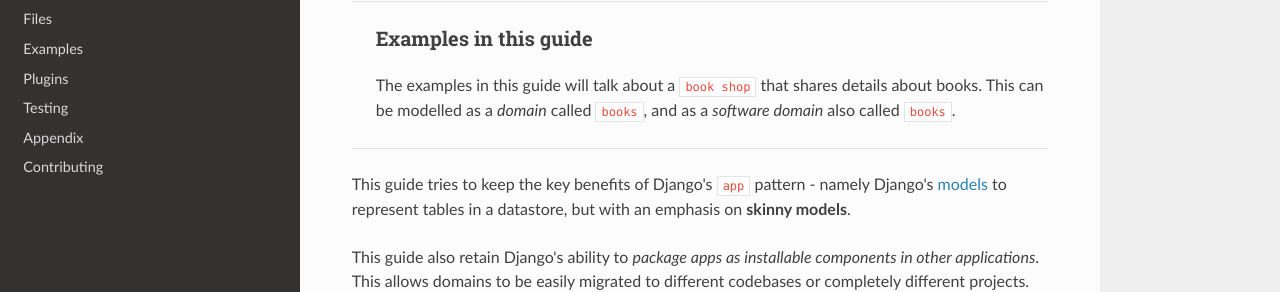
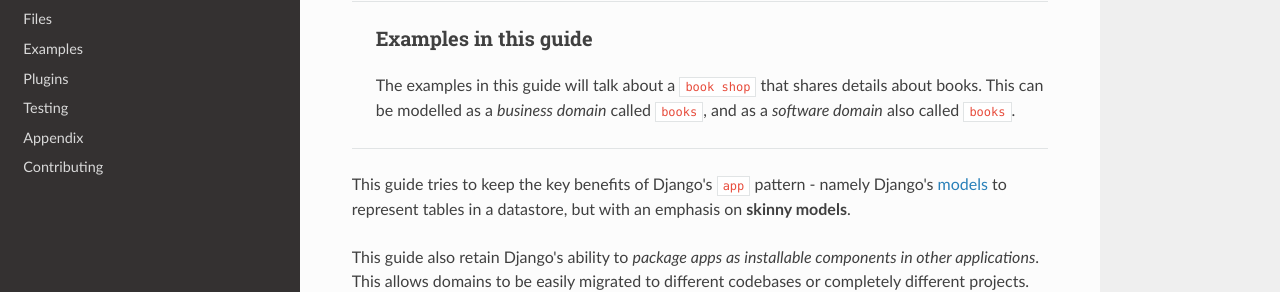
Before and after one commit to phalt/django-api-domains, an MkDocs documentation site: the page built from docs/domains.md, in a window 1280 px wide and 1386 px high. Shown: the part 280-572 px from the top of the window. Built offline with MkDocs 1.6.1, drawn with Linux system fonts in a browser that asks for light colours; nearby versions of some CDN libraries; old or Windows-style settings are respelled for this version of MkDocs.

Commit message:
fix: Clarify 'books' domain areas (#18)
In the previous paragraph there is mention of the 'business domain' and the 'software domain' but then in the example one of them is simply referred to as the 'domain'

```diff
--- a/docs/domains.md
+++ b/docs/domains.md
@@ -9,7 +9,7 @@ What this styleguide calls a `domain` is roughly an extension of what Django wou
 > ### Examples in this guide
 
 > The examples in this guide will talk about a `book shop` that shares details about books.
-> This can be modelled as a _domain_ called `books`, and as a _software domain_ also called `books`.
+> This can be modelled as a _business domain_ called `books`, and as a _software domain_ also called `books`.
 
 ---
 
```
